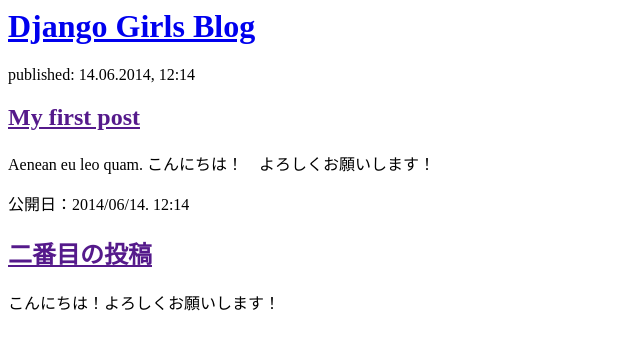
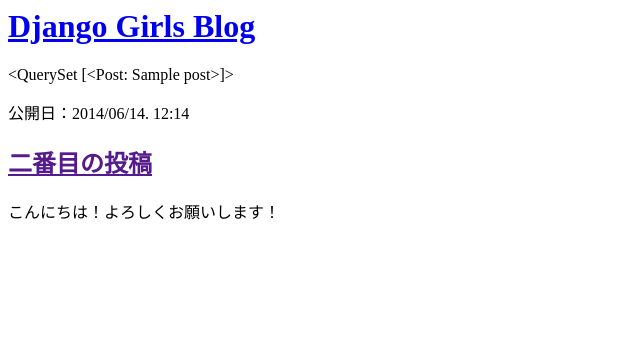
Before and after one commit to noriaki0718/my-first-blog, a Django app: template blog/templates/blog/post_list.html in a window 1280 px wide. Shown: the top 350 px of the page, without its empty margins (0-640 px from the left). Run offline with Django 3.2, Linux system fonts and the light colour scheme; the template is opened without the code that fills it: values that come from a table or form of the project are taken from there, others are empty; tables that the repository leaves empty hold one stand-in row (values such as "Sample post").

Commit message:
Changed the HTML for the site

```diff
--- a/blog/templates/blog/post_list.html
+++ b/blog/templates/blog/post_list.html
@@ -7,11 +7,7 @@
         <h1><a href="/">Django Girls Blog</a></h1>
         </div>
 
-        <div>
-        <p>published: 14.06.2014, 12:14</p>
-        <h2><a href="">My first post</a></h2>
-        <p>Aenean eu leo quam. こんにちは！　よろしくお願いします！</p>
-        </div>
+{{ posts }}
 
         <div>
             <p>公開日：2014/06/14. 12:14</p>
```
Also changed, not shown: blog/views.py (+2 -5 lines), blog/migrations/0002_rename_suther_post_author.py (added).
